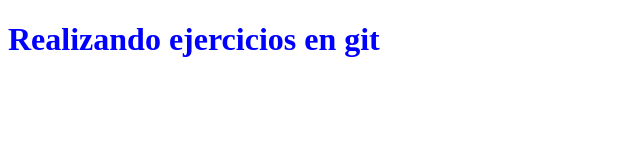
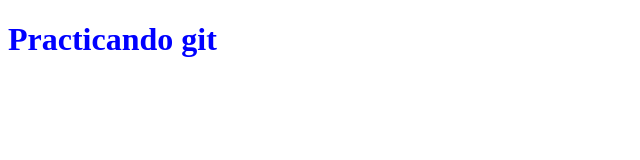
Before and after one commit to Nicolas2512/Git-taks, a plain HTML site: page index.html in a window 1280 px wide. Shown: the whole page, without its empty margins (0-640 px from the left). Drawn offline with Linux system fonts and the light colour scheme.

Commit message:
Cambio del header

```diff
--- a/index.html
+++ b/index.html
@@ -8,6 +8,6 @@
     <link rel="stylesheet" href="css/styles.css">
 </head>
 <body>
-<h1 id="t1">Realizando ejercicios en git</h1>
+<h1 id="t1">Practicando git</h1>
 </body>
 </html>
```
